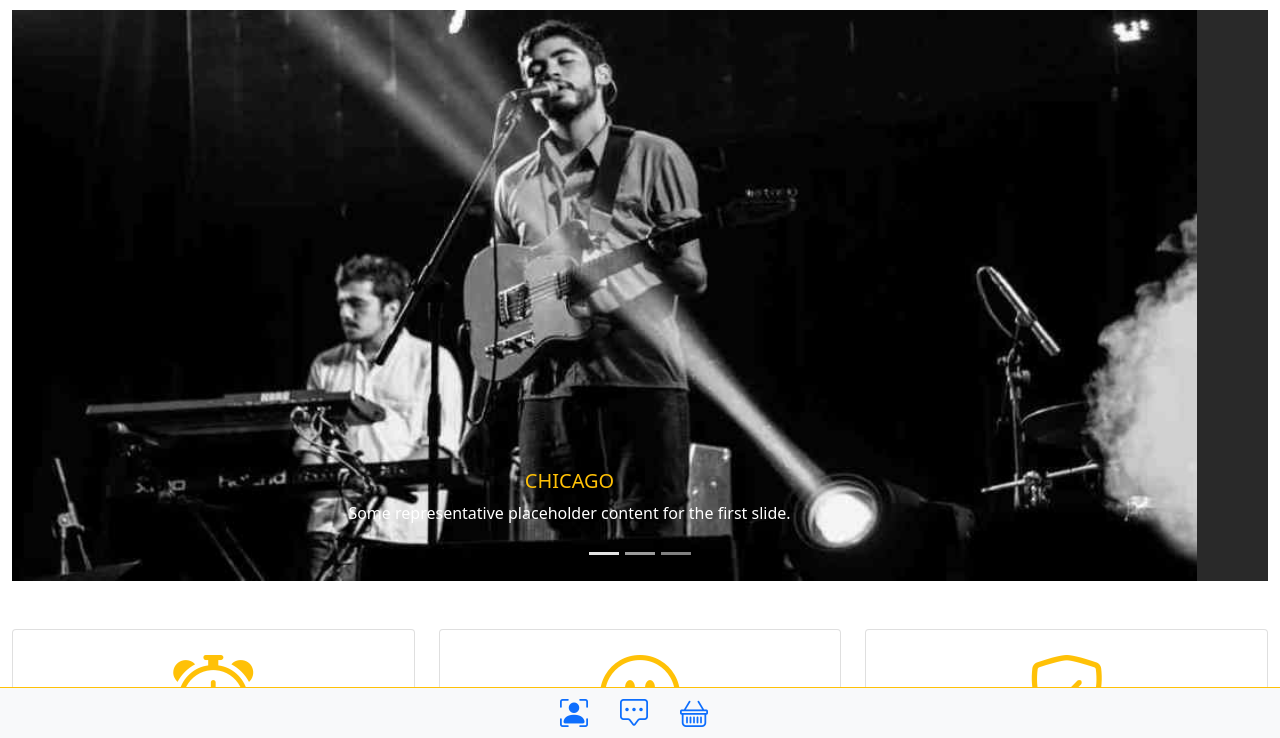
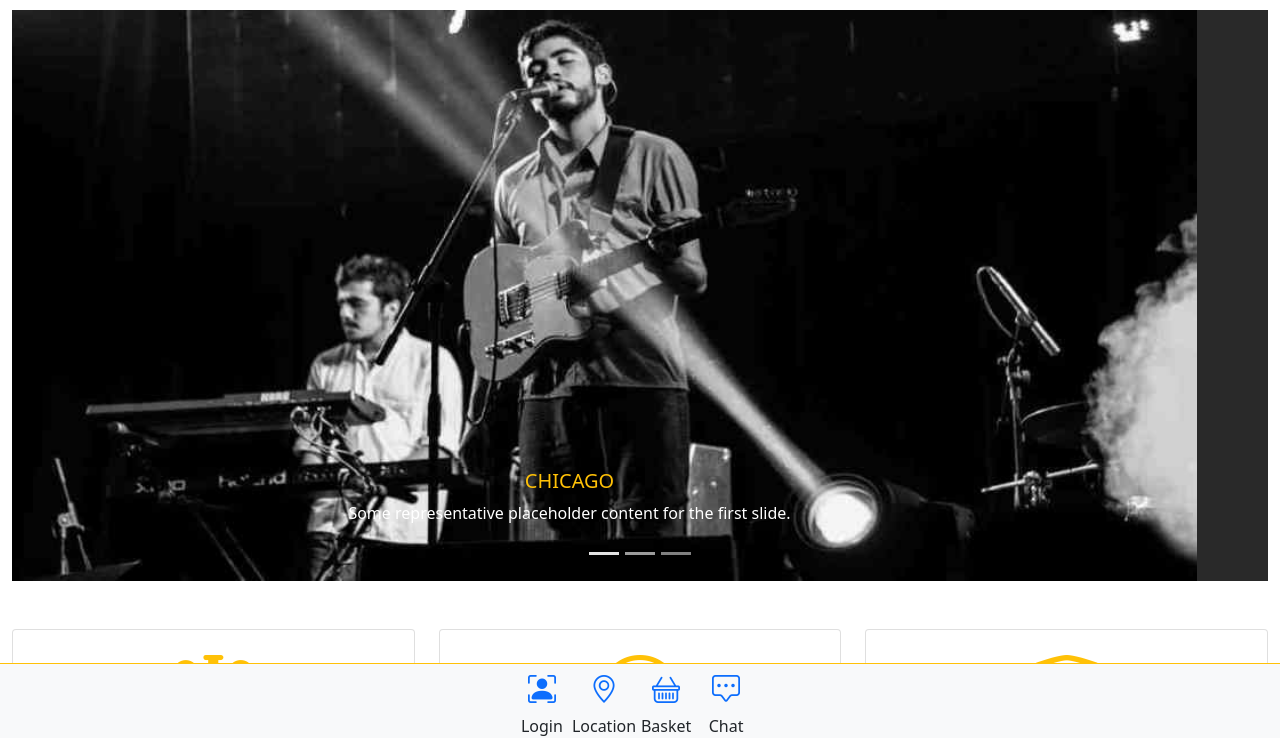
Before and after one commit to ZahedAlam/LOCALSTATIC, a website: page index.html in a window 1280 px wide. Shown: the part 62-800 px from the top of the page. Drawn offline with nearby package versions, Linux system fonts and the light colour scheme.

Commit message:
Changes in footer

```diff
--- a/index.html
+++ b/index.html
@@ -463,9 +463,10 @@
       <div class="container text-center">
         <div class="row">
           <ul class="nav justify-content-center">
-            <li class="nav-item"><a href="#" class="nav-link"><i class="bi bi-person-bounding-box h3"></i></a></li>
-            <li class="nav-item"><a href="#" class="nav-link"><i class="bi bi-chat-square-dots h3"></i></a></li>
-            <li class="nav-item"><a href="#" class="nav-link"><i class="bi bi-basket h3"></i></a></li>
+            <li class="nav-item"><a href="#" class="nav-link"><i class="bi bi-person-bounding-box h3"></i></a>Login</li>
+            <li class="nav-item"><a href="#" class="nav-link"><i class="bi bi-geo-alt h3"></i></a>Location</li>
+            <li class="nav-item"><a href="#" class="nav-link"><i class="bi bi-basket h3"></i></a>Basket</li>
+            <li class="nav-item"><a href="#" class="nav-link"><i class="bi bi-chat-square-dots h3"></i></a>Chat</li>
           </ul>
         </div>
       </div>
```
